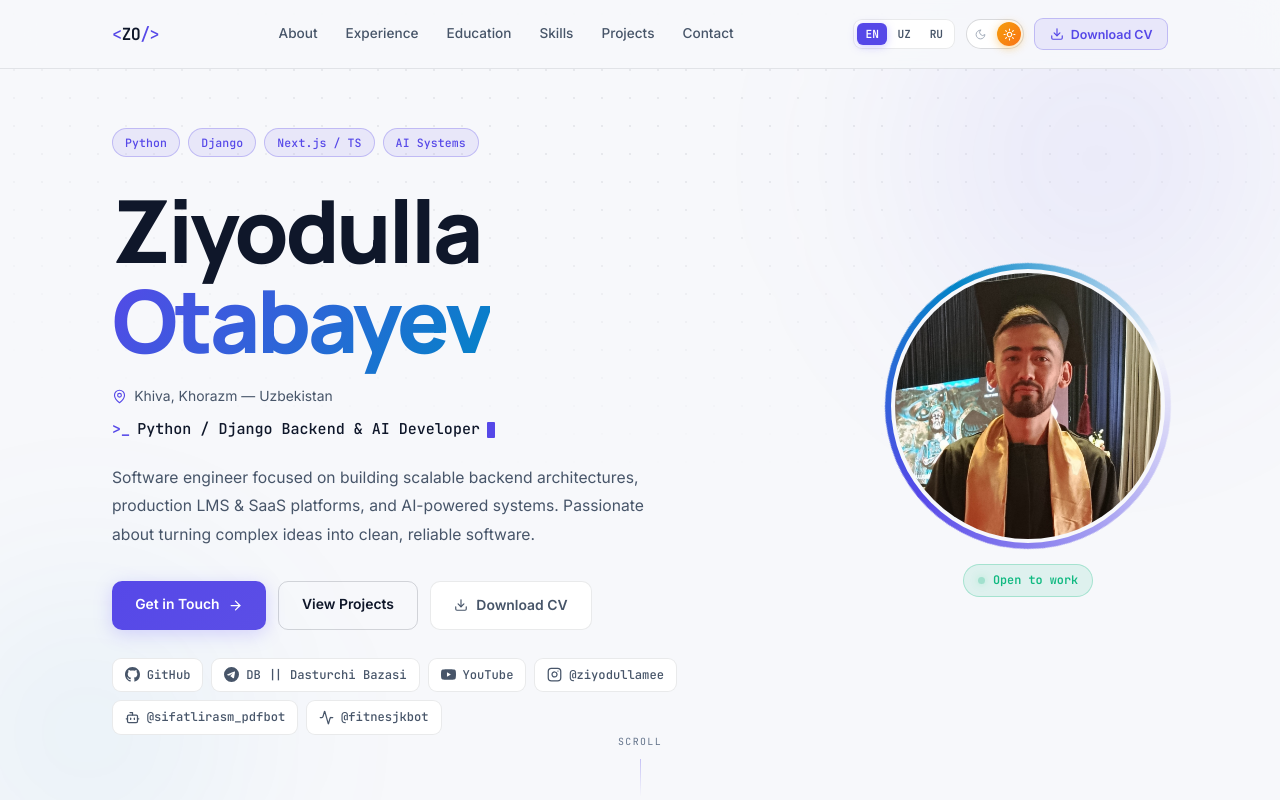
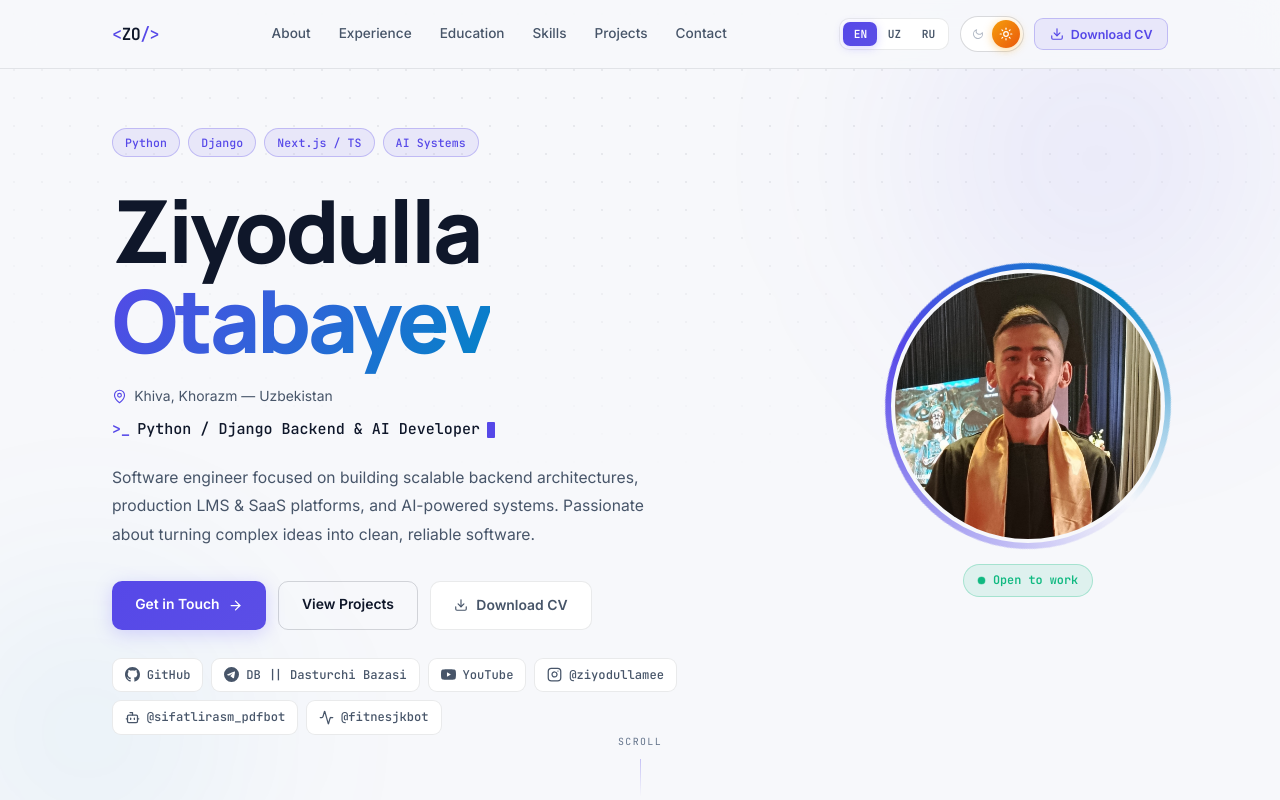
Before and after one commit to ZiyodullaOtabaev/portfolio, a plain HTML site: page index.html in a window 1280 px wide. Both pictures are taken after a click on the switch "Toggle light and dark theme". Shown: the top 800 px of the page. Drawn offline with Linux system fonts and the light colour scheme.

Commit message:
Polish animations: smooth sliding language pill, pixel-perfect day/night toggle, silky scroll reveals

```diff
--- a/index.html
+++ b/index.html
@@ -36,7 +36,8 @@
         <a href="#contact"    data-i18n="navContact">Contact</a>
       </div>
       <div class="nav-actions">
-        <div class="lang-switcher" role="group" aria-label="Language switcher">
+        <div class="lang-switcher" data-active="en" role="group" aria-label="Language switcher">
+          <span class="lang-indicator" aria-hidden="true"></span>
           <button class="lang-btn active" data-lang="en" onclick="setLang('en')">EN</button>
           <button class="lang-btn"        data-lang="uz" onclick="setLang('uz')">UZ</button>
           <button class="lang-btn"        data-lang="ru" onclick="setLang('ru')">RU</button>
@@ -45,13 +46,13 @@
         <!-- SLEEK DAY / NIGHT PILL SWITCH -->
         <button class="theme-switch" id="themeToggle" onclick="toggleTheme()" role="switch" aria-checked="false" aria-label="Toggle light and dark theme" title="Toggle theme">
           <span class="theme-switch-track">
+            <span class="theme-switch-thumb" aria-hidden="true"></span>
             <span class="theme-icon theme-icon-moon" aria-hidden="true">
-              <svg width="13" height="13" viewBox="0 0 24 24" fill="none" stroke="currentColor" stroke-width="2" stroke-linecap="round" stroke-linejoin="round"><path d="M12 3a6 6 0 0 0 9 9 9 9 0 1 1-9-9Z"/></svg>
+              <svg width="14" height="14" viewBox="0 0 24 24" fill="none" stroke="currentColor" stroke-width="2" stroke-linecap="round" stroke-linejoin="round"><path d="M12 3a6 6 0 0 0 9 9 9 9 0 1 1-9-9Z"/></svg>
             </span>
             <span class="theme-icon theme-icon-sun" aria-hidden="true">
-              <svg width="13" height="13" viewBox="0 0 24 24" fill="none" stroke="currentColor" stroke-width="2" stroke-linecap="round" stroke-linejoin="round"><circle cx="12" cy="12" r="4"/><path d="M12 2v2"/><path d="M12 20v2"/><path d="m4.93 4.93 1.41 1.41"/><path d="m17.66 17.66 1.41 1.41"/><path d="M2 12h2"/><path d="M20 12h2"/><path d="m6.34 17.66-1.41 1.41"/><path d="m19.07 4.93-1.41 1.41"/></svg>
+              <svg width="14" height="14" viewBox="0 0 24 24" fill="none" stroke="currentColor" stroke-width="2" stroke-linecap="round" stroke-linejoin="round"><circle cx="12" cy="12" r="4"/><path d="M12 2v2"/><path d="M12 20v2"/><path d="m4.93 4.93 1.41 1.41"/><path d="m17.66 17.66 1.41 1.41"/><path d="M2 12h2"/><path d="M20 12h2"/><path d="m6.34 17.66-1.41 1.41"/><path d="m19.07 4.93-1.41 1.41"/></svg>
             </span>
-            <span class="theme-switch-thumb" aria-hidden="true"></span>
           </span>
         </button>
 
@@ -74,10 +75,13 @@
     <a href="#skills"     onclick="closeMenu()" data-i18n="navSkills">Skills</a>
     <a href="#projects"   onclick="closeMenu()" data-i18n="navProjects">Projects</a>
     <a href="#contact"    onclick="closeMenu()" data-i18n="navContact">Contact</a>
-    <div class="mobile-lang">
-      <button class="lang-btn active" data-lang="en" onclick="setLang('en')">EN</button>
-      <button class="lang-btn"        data-lang="uz" onclick="setLang('uz')">UZ</button>
-      <button class="lang-btn"        data-lang="ru" onclick="setLang('ru')">RU</button>
+    <div class="mobile-lang-wrap">
+      <div class="lang-switcher mobile-lang" data-active="en" role="group" aria-label="Mobile language switcher">
+        <span class="lang-indicator" aria-hidden="true"></span>
+        <button class="lang-btn active" data-lang="en" onclick="setLang('en')">EN</button>
+        <button class="lang-btn"        data-lang="uz" onclick="setLang('uz')">UZ</button>
+        <button class="lang-btn"        data-lang="ru" onclick="setLang('ru')">RU</button>
+      </div>
     </div>
     <button class="btn-cv-mobile" onclick="downloadCV(); closeMenu()">
       <svg width="14" height="14" viewBox="0 0 24 24" fill="none" stroke="currentColor" stroke-width="2" stroke-linecap="round" stroke-linejoin="round"><path d="M21 15v4a2 2 0 0 1-2 2H5a2 2 0 0 1-2-2v-4"/><polyline points="7 10 12 15 17 10"/><line x1="12" y1="15" x2="12" y2="3"/></svg>
--- a/script.js
+++ b/script.js
@@ -203,10 +203,9 @@ const T = {
 };
 
 let currentLang = localStorage.getItem("lang") || "en";
+let langSwapTimer = null;
 
-function setLang(lang) {
-  currentLang = lang;
-  localStorage.setItem("lang", lang);
+function applyLangTexts(lang) {
   const t = T[lang];
   if (!t) return;
 
@@ -221,16 +220,43 @@ function setLang(lang) {
     const key = el.dataset.i18nHtml;
     if (t[key] !== undefined) el.innerHTML = t[key];
   });
+}
 
+function setLang(lang, animate = true) {
+  const t = T[lang];
+  if (!t) return;
+  const changed = lang !== currentLang;
+  currentLang = lang;
+  localStorage.setItem("lang", lang);
+
+  // Immediately slide segmented language indicator
+  document.querySelectorAll(".lang-switcher").forEach(sw => {
+    sw.setAttribute("data-active", lang);
+  });
   document.querySelectorAll(".lang-btn").forEach(btn => {
     btn.classList.toggle("active", btn.dataset.lang === lang);
   });
+
+  if (!animate || !changed) {
+    applyLangTexts(lang);
+    return;
+  }
+
+  clearTimeout(langSwapTimer);
+  document.body.classList.add("lang-switching");
+  langSwapTimer = setTimeout(() => {
+    applyLangTexts(lang);
+    requestAnimationFrame(() => {
+      document.body.classList.remove("lang-switching");
+    });
+  }, 110);
 }
 
 // ============================================================
-// THEME (DAY / NIGHT PILL SWITCH)
+// THEME (PIXEL-PERFECT DAY / NIGHT PILL SWITCH)
 // ============================================================
 let currentTheme = localStorage.getItem("theme") || "dark";
+let themeTimer = null;
 
 function applyTheme(theme) {
   document.documentElement.setAttribute("data-theme", theme);
@@ -241,9 +267,14 @@ function applyTheme(theme) {
 }
 
 function toggleTheme() {
+  clearTimeout(themeTimer);
+  document.documentElement.classList.add("theme-transition");
   currentTheme = currentTheme === "dark" ? "light" : "dark";
   localStorage.setItem("theme", currentTheme);
   applyTheme(currentTheme);
+  themeTimer = setTimeout(() => {
+    document.documentElement.classList.remove("theme-transition");
+  }, 420);
 }
 
 // ============================================================
@@ -397,8 +428,14 @@ function downloadCV() {
 // ============================================================
 // INIT
 // ============================================================
+document.documentElement.classList.add("no-anim");
 applyTheme(currentTheme);
-setLang(currentLang);
+setLang(currentLang, false);
+requestAnimationFrame(() => {
+  requestAnimationFrame(() => {
+    document.documentElement.classList.remove("no-anim");
+  });
+});
 
 console.log("%c <ZO/> Portfolio", "color:#7c6fff;font-size:20px;font-weight:bold;");
 console.log("%c Ziyodulla Otabayev — Backend & AI Software Engineer", "color:#98a0b3;font-size:12px;");
--- a/style.css
+++ b/style.css
@@ -54,8 +54,46 @@ body {
   font-size: 15.5px;
   line-height: 1.7;
   overflow-x: hidden;
-  transition: background 0.35s ease, color 0.35s ease;
   position: relative;
+}
+
+/* Smooth full-page theme crossfade while toggling */
+html.theme-transition body,
+html.theme-transition .nav,
+html.theme-transition .section,
+html.theme-transition .section-alt,
+html.theme-transition .footer,
+html.theme-transition .project-card,
+html.theme-transition .skill-group,
+html.theme-transition .edu-card,
+html.theme-transition .timeline-content,
+html.theme-transition .timeline-milestone,
+html.theme-transition .contact-card,
+html.theme-transition .stat,
+html.theme-transition .pill,
+html.theme-transition .t-tag,
+html.theme-transition .social-pill,
+html.theme-transition .lang-switcher {
+  transition: background-color 0.38s cubic-bezier(0.22, 1, 0.36, 1),
+              color 0.32s cubic-bezier(0.22, 1, 0.36, 1),
+              border-color 0.35s cubic-bezier(0.22, 1, 0.36, 1),
+              box-shadow 0.38s cubic-bezier(0.22, 1, 0.36, 1) !important;
+}
+
+/* Disable control slide animation on initial page load */
+html.no-anim .lang-indicator,
+html.no-anim .theme-switch-thumb,
+html.no-anim .theme-icon {
+  transition: none !important;
+}
+
+/* Subtle crossfade for text during language switch */
+[data-i18n], [data-i18n-html] {
+  transition: opacity 0.22s ease, transform 0.22s ease;
+}
+body.lang-switching [data-i18n],
+body.lang-switching [data-i18n-html] {
+  opacity: 0.35;
 }
 
 /* Subtle engineering dot grid */
@@ -157,31 +195,55 @@ main, .footer { position: relative; z-index: 1; }
 .nav-links a.active::after, .nav-links a:hover::after { transform: scaleX(1); }
 .nav-actions { display: flex; align-items: center; gap: 0.65rem; }
 
-/* Language switcher */
+/* ---- SMOOTH SLIDING LANGUAGE SWITCHER ---- */
 .lang-switcher {
-  display: flex;
-  gap: 2px;
+  position: relative;
+  display: inline-grid;
+  grid-template-columns: repeat(3, 1fr);
   background: var(--bg3);
   border: 1px solid var(--border);
-  border-radius: 9px;
+  border-radius: 10px;
   padding: 3px;
+  user-select: none;
 }
+.lang-indicator {
+  position: absolute;
+  top: 3px;
+  left: 3px;
+  bottom: 3px;
+  width: calc((100% - 6px) / 3);
+  border-radius: 7px;
+  background: linear-gradient(135deg, var(--accent), #5b4ee6);
+  box-shadow: 0 2px 10px rgba(124, 111, 255, 0.32);
+  transform: translate3d(0%, 0, 0);
+  transition: transform 0.38s cubic-bezier(0.22, 1, 0.36, 1), box-shadow 0.3s ease;
+  pointer-events: none;
+  z-index: 0;
+  will-change: transform;
+}
+.lang-switcher[data-active="en"] .lang-indicator { transform: translate3d(0%, 0, 0); }
+.lang-switcher[data-active="uz"] .lang-indicator { transform: translate3d(100%, 0, 0); }
+.lang-switcher[data-active="ru"] .lang-indicator { transform: translate3d(200%, 0, 0); }
 .lang-btn {
+  position: relative;
+  z-index: 1;
   background: transparent;
   border: none;
   color: var(--text-muted);
   font-family: var(--mono);
   font-size: 0.7rem;
   font-weight: 600;
-  padding: 0.26rem 0.52rem;
-  border-radius: 6px;
+  min-width: 34px;
+  padding: 0.3rem 0.52rem;
+  border-radius: 7px;
   cursor: pointer;
-  transition: all 0.2s;
+  text-align: center;
+  transition: color 0.28s cubic-bezier(0.22, 1, 0.36, 1);
 }
-.lang-btn.active { background: var(--accent); color: #fff; box-shadow: 0 2px 8px rgba(124, 111, 255, 0.35); }
+.lang-btn.active { color: #ffffff; }
 .lang-btn:hover:not(.active) { color: var(--text); }
 
-/* ---- SLEEK DAY / NIGHT PILL SWITCH ---- */
+/* ---- PIXEL-PERFECT DAY / NIGHT PILL SWITCH ---- */
 .theme-switch {
   background: transparent;
   border: none;
@@ -189,52 +251,65 @@ main, .footer { position: relative; z-index: 1; }
   cursor: pointer;
   display: inline-flex;
   align-items: center;
+  border-radius: 999px;
+  -webkit-tap-highlight-color: transparent;
 }
 .theme-switch-track {
   position: relative;
-  width: 58px;
-  height: 30px;
+  width: 64px;
+  height: 36px;
+  padding: 3px;
   border-radius: 999px;
   background: var(--bg3);
   border: 1px solid var(--border-strong);
-  display: flex;
+  display: grid;
+  grid-template-columns: 28px 28px;
   align-items: center;
-  justify-content: space-between;
-  padding: 0 7px;
-  transition: background 0.3s, border-color 0.3s;
+  transition: background 0.35s ease, border-color 0.3s ease;
 }
 .theme-switch:hover .theme-switch-track { border-color: var(--accent-border); }
+.theme-switch:active .theme-switch-thumb { filter: brightness(1.06); }
+
+.theme-switch-thumb {
+  position: absolute;
+  top: 3px;
+  left: 3px;
+  width: 28px;
+  height: 28px;
+  border-radius: 50%;
+  background: linear-gradient(135deg, var(--accent), #5b4ee6);
+  box-shadow: 0 2px 10px rgba(124, 111, 255, 0.42);
+  z-index: 1;
+  transform: translate3d(0, 0, 0);
+  transition: transform 0.42s cubic-bezier(0.22, 1, 0.36, 1),
+              background 0.38s ease,
+              box-shadow 0.38s ease;
+  will-change: transform;
+}
+
 .theme-icon {
   position: relative;
   z-index: 2;
-  display: inline-flex;
-  align-items: center;
-  justify-content: center;
-  transition: color 0.3s, transform 0.35s cubic-bezier(0.34, 1.56, 0.64, 1), opacity 0.3s;
+  width: 28px;
+  height: 28px;
+  display: grid;
+  place-items: center;
+  pointer-events: none;
+  transition: color 0.32s ease,
+              opacity 0.32s ease,
+              transform 0.42s cubic-bezier(0.22, 1, 0.36, 1);
 }
-.theme-icon-moon { color: #fff; opacity: 1; transform: scale(1); }
-.theme-icon-sun  { color: var(--text-dim); opacity: 0.65; transform: scale(0.9); }
-
-.theme-switch-thumb {
-  position: absolute;
-  top: 2px;
-  left: 2px;
-  width: 24px;
-  height: 24px;
-  border-radius: 50%;
-  background: linear-gradient(135deg, var(--accent), #5b4ee6);
-  box-shadow: 0 2px 10px rgba(124, 111, 255, 0.45);
-  z-index: 1;
-  transition: transform 0.36s cubic-bezier(0.34, 1.56, 0.64, 1), background 0.3s, box-shadow 0.3s;
-}
+.theme-icon svg { display: block; }
+.theme-icon-moon { color: #ffffff; opacity: 1; transform: scale(1) rotate(0deg); }
+.theme-icon-sun  { color: var(--text-dim); opacity: 0.5; transform: scale(0.86) rotate(-45deg); }
 
 [data-theme="light"] .theme-switch-thumb {
-  transform: translateX(28px);
-  background: linear-gradient(135deg, #f59e0b, #f97316);
-  box-shadow: 0 2px 10px rgba(245, 158, 11, 0.45);
+  transform: translate3d(28px, 0, 0);
+  background: linear-gradient(135deg, #f59e0b, #ea580c);
+  box-shadow: 0 2px 10px rgba(245, 158, 11, 0.42);
 }
-[data-theme="light"] .theme-icon-moon { color: var(--text-dim); opacity: 0.6; transform: scale(0.9); }
-[data-theme="light"] .theme-icon-sun  { color: #fff; opacity: 1; transform: scale(1) rotate(45deg); }
+[data-theme="light"] .theme-icon-moon { color: var(--text-dim); opacity: 0.5; transform: scale(0.86) rotate(-18deg); }
+[data-theme="light"] .theme-icon-sun  { color: #ffffff; opacity: 1; transform: scale(1) rotate(0deg); }
 
 /* Download CV */
 .btn-cv {
@@ -275,7 +350,8 @@ main, .footer { position: relative; z-index: 1; }
 }
 .mobile-menu.open { transform: translateY(0); }
 .mobile-menu a { color: var(--text-muted); text-decoration: none; font-size: 0.95rem; font-weight: 500; padding: 0.65rem 0; border-bottom: 1px solid var(--border); }
-.mobile-lang { display: flex; gap: 0.5rem; padding: 0.8rem 0; }
+.mobile-lang-wrap { padding: 0.85rem 0 0.4rem; }
+.mobile-lang { width: 100%; max-width: 210px; }
 .btn-cv-mobile {
   display: flex;
   align-items: center;
@@ -499,12 +575,12 @@ main, .footer { position: relative; z-index: 1; }
   inset: -3px;
   border-radius: 50%;
   background: conic-gradient(from 0deg, var(--accent), var(--accent2), transparent 55%, var(--accent));
-  animation: rotateBorder 6s linear infinite;
+  animation: rotateBorder 12s linear infinite;
 }
 @keyframes rotateBorder { to { transform: rotate(360deg); } }
 .hero-photo-border { position: absolute; inset: 3px; border-radius: 50%; background: var(--bg); overflow: hidden; padding: 4px; }
-.hero-photo { width: 100%; height: 100%; object-fit: cover; border-radius: 50%; display: block; transition: transform 0.5s ease; }
-.hero-photo:hover { transform: scale(1.03); }
+.hero-photo { width: 100%; height: 100%; object-fit: cover; border-radius: 50%; display: block; transition: transform 0.65s cubic-bezier(0.22, 1, 0.36, 1); }
+.hero-photo:hover { transform: scale(1.035); }
 .hero-photo-badge {
   display: inline-flex;
   align-items: center;
@@ -518,8 +594,11 @@ main, .footer { position: relative; z-index: 1; }
   border-radius: 999px;
   font-family: var(--mono);
 }
-.badge-dot { width: 7px; height: 7px; border-radius: 50%; background: #10b981; box-shadow: 0 0 8px #10b981; animation: blink 1.8s infinite; flex-shrink: 0; }
-@keyframes blink { 0%, 100% { opacity: 1; } 50% { opacity: 0.3; } }
+.badge-dot { width: 7px; height: 7px; border-radius: 50%; background: #10b981; animation: pulseDot 2.4s cubic-bezier(0.4, 0, 0.6, 1) infinite; flex-shrink: 0; }
+@keyframes pulseDot {
+  0%, 100% { box-shadow: 0 0 0 0 rgba(16, 185, 129, 0.55); }
+  50%      { box-shadow: 0 0 0 6px rgba(16, 185, 129, 0); }
+}
 
 .hero-scroll { position: absolute; bottom: 26px; left: 50%; transform: translateX(-50%); display: flex; flex-direction: column; align-items: center; gap: 8px; color: var(--text-dim); font-family: var(--mono); font-size: 0.62rem; letter-spacing: 0.14em; text-transform: uppercase; }
 .scroll-line { width: 1px; height: 38px; background: linear-gradient(to bottom, var(--accent), transparent); animation: sPulse 2s infinite; }
@@ -664,7 +743,7 @@ main, .footer { position: relative; z-index: 1; }
   transition: border-color 0.25s, transform 0.25s;
 }
 .skill-group:hover { border-color: var(--accent-border); transform: translateY(-3px); }
-.skill-group:hover .icon-tile { transform: scale(1.06); }
+.skill-group:hover .icon-tile { transform: translate3d(0, -1px, 0); box-shadow: 0 4px 14px var(--accent-soft); }
 .skill-group h4 {
   font-size: 0.72rem;
   font-weight: 600;
@@ -798,12 +877,12 @@ main, .footer { position: relative; z-index: 1; }
 .ci-red      { background: rgba(239, 68, 68, 0.12); color: #ef4444; border-color: rgba(239, 68, 68, 0.25); }
 .ci-pink     { background: rgba(236, 72, 153, 0.12); color: #ec4899; border-color: rgba(236, 72, 153, 0.25); }
 .ci-linkedin { background: rgba(10, 102, 194, 0.12); color: #0a66c2; border-color: rgba(10, 102, 194, 0.25); }
-.contact-card:hover .contact-icon { transform: scale(1.07); }
+.contact-card:hover .contact-icon { transform: translate3d(0, -1px, 0); filter: brightness(1.08); }
 .contact-info { display: flex; flex-direction: column; gap: 0.12rem; flex: 1; min-width: 0; }
 .contact-label { font-family: var(--mono); font-size: 0.63rem; font-weight: 600; text-transform: uppercase; letter-spacing: 0.1em; color: var(--text-dim); }
 .contact-value { font-size: 0.92rem; font-weight: 600; color: var(--text); overflow: hidden; text-overflow: ellipsis; white-space: nowrap; }
-.contact-arrow { color: var(--text-dim); flex-shrink: 0; transition: transform 0.2s, color 0.2s; }
-.contact-card:hover .contact-arrow { transform: translate(2px, -2px); color: var(--accent); }
+.contact-arrow { color: var(--text-dim); flex-shrink: 0; transition: transform 0.25s cubic-bezier(0.22, 1, 0.36, 1), color 0.25s ease; }
+.contact-card:hover .contact-arrow { transform: translate3d(2px, -2px, 0); color: var(--accent); }
 
 .contact-timezone {
   font-family: var(--mono);
@@ -834,23 +913,24 @@ main, .footer { position: relative; z-index: 1; }
 .print-spinner svg { color: var(--accent); animation: spin 0.9s linear infinite; }
 @keyframes spin { to { transform: rotate(360deg); } }
 
-/* ---- STAGGERED BLUR-TO-SHARP ANIMATIONS ---- */
+/* ---- SMOOTH STAGGERED REVEAL ANIMATIONS ---- */
 .fade-in {
   opacity: 0;
-  transform: translateY(22px);
-  filter: blur(4px);
-  transition: opacity 0.6s cubic-bezier(0.22, 1, 0.36, 1), transform 0.6s cubic-bezier(0.22, 1, 0.36, 1), filter 0.6s cubic-bezier(0.22, 1, 0.36, 1);
+  transform: translate3d(0, 16px, 0) scale(0.988);
+  transition: opacity 0.68s cubic-bezier(0.16, 1, 0.3, 1),
+              transform 0.68s cubic-bezier(0.16, 1, 0.3, 1);
   transition-delay: var(--delay, 0ms);
+  will-change: opacity, transform;
 }
 .fade-in.visible {
   opacity: 1;
-  transform: translateY(0);
-  filter: blur(0);
+  transform: translate3d(0, 0, 0) scale(1);
 }
 
 @media (prefers-reduced-motion: reduce) {
-  .fade-in { opacity: 1; transform: none; filter: none; transition: none; }
+  .fade-in { opacity: 1; transform: none; transition: none; }
   .hero-glow, .hero-photo-ring::before, .typing-cursor, .badge-dot, .scroll-line { animation: none !important; }
+  .lang-indicator, .theme-switch-thumb, .theme-icon { transition: none !important; }
 }
 
 /* ---- PRINT ---- */
```
